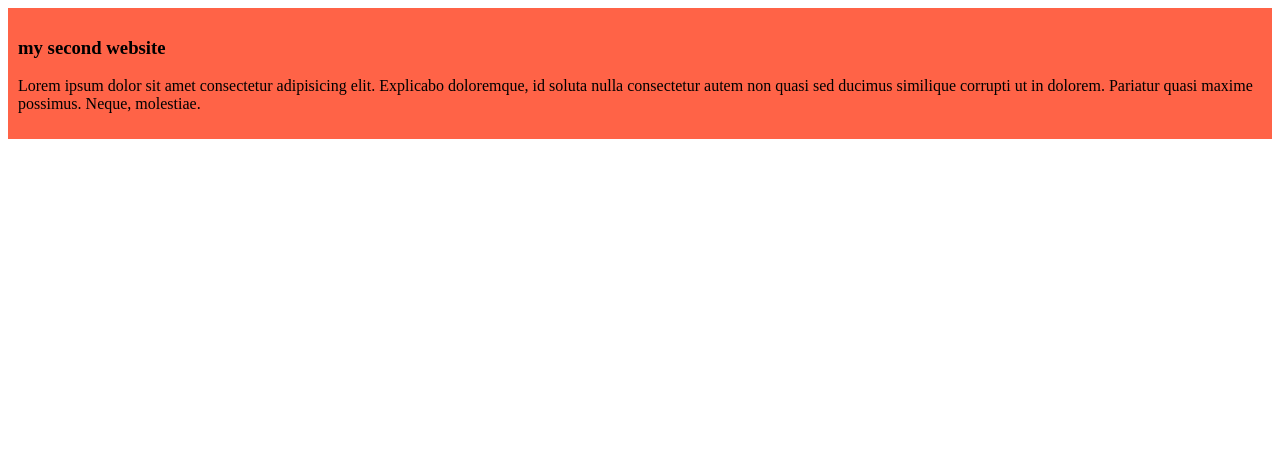
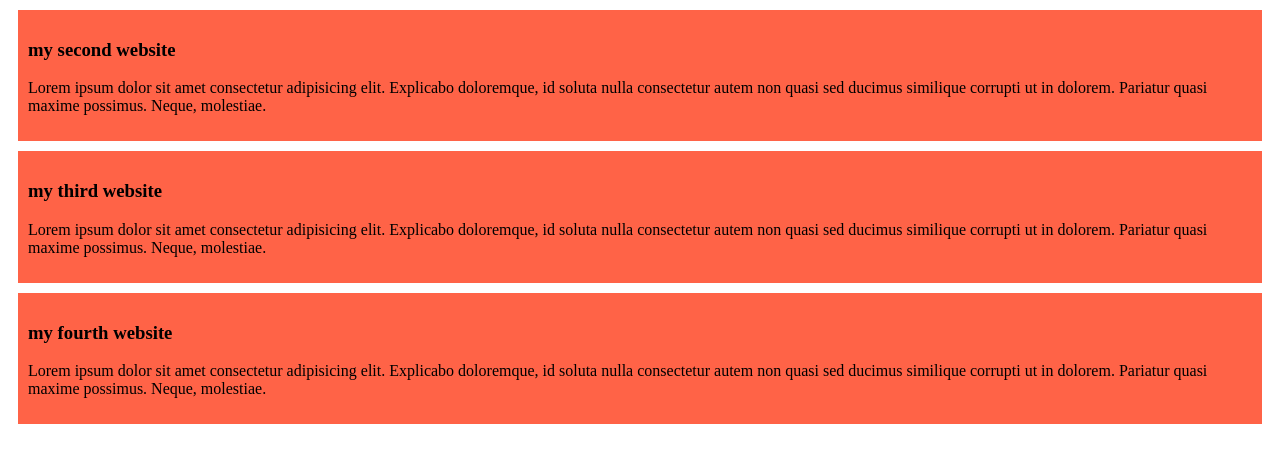
Before and after one commit to shaidulhoque8899/my-shaidul-coop-repo, a plain HTML site: page index.html in a window 1280 px wide. Drawn offline with Linux system fonts and the light colour scheme.

Commit message:
added the second and third website

```diff
--- a/index.html
+++ b/index.html
@@ -11,6 +11,12 @@
         <h3>my second website</h3>
         <p>Lorem ipsum dolor sit amet consectetur adipisicing elit. Explicabo doloremque, id soluta nulla consectetur autem non quasi sed ducimus similique corrupti ut in dolorem. Pariatur quasi maxime possimus. Neque, molestiae.</p>
     </div>
-
+    <div>
+        <h3>my third website</h3>
+        <p>Lorem ipsum dolor sit amet consectetur adipisicing elit. Explicabo doloremque, id soluta nulla consectetur autem non quasi sed ducimus similique corrupti ut in dolorem. Pariatur quasi maxime possimus. Neque, molestiae.</p>
+    </div>
+    <div>
+        <h3>my fourth website</h3>
+        <p>Lorem ipsum dolor sit amet consectetur adipisicing elit. Explicabo doloremque, id soluta nulla consectetur autem non quasi sed ducimus similique corrupti ut in dolorem. Pariatur quasi maxime possimus. Neque, molestiae.</p>
+    </div>
 </body>
-</html>
--- a/styles/blog.css
+++ b/styles/blog.css
@@ -1,4 +1,5 @@
 div{
     background-color: tomato;
     padding: 10px;
+    margin: 10px;
 }
```
